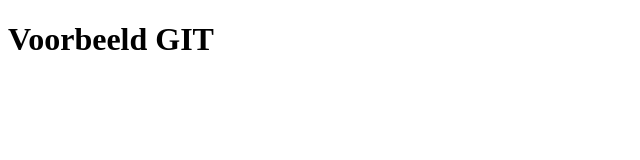
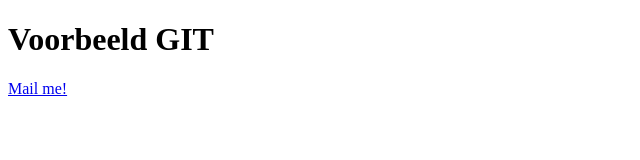
Before and after one commit to makerboomID/lo6e-amo2-voorbeeld, a plain HTML site: page index.html in a window 1280 px wide. Shown: the full height of the page, 0-640 px from the left. Drawn offline with Linux system fonts and the light colour scheme.

Commit message:
Added mail to home

```diff
--- a/index.html
+++ b/index.html
@@ -6,5 +6,6 @@
     </head>
     <body>
         <h1>Voorbeeld GIT</h1>
+        <a href="mailto:makerboom@idcollege.nl">Mail me!</a>
     </body>
 </html>
```
